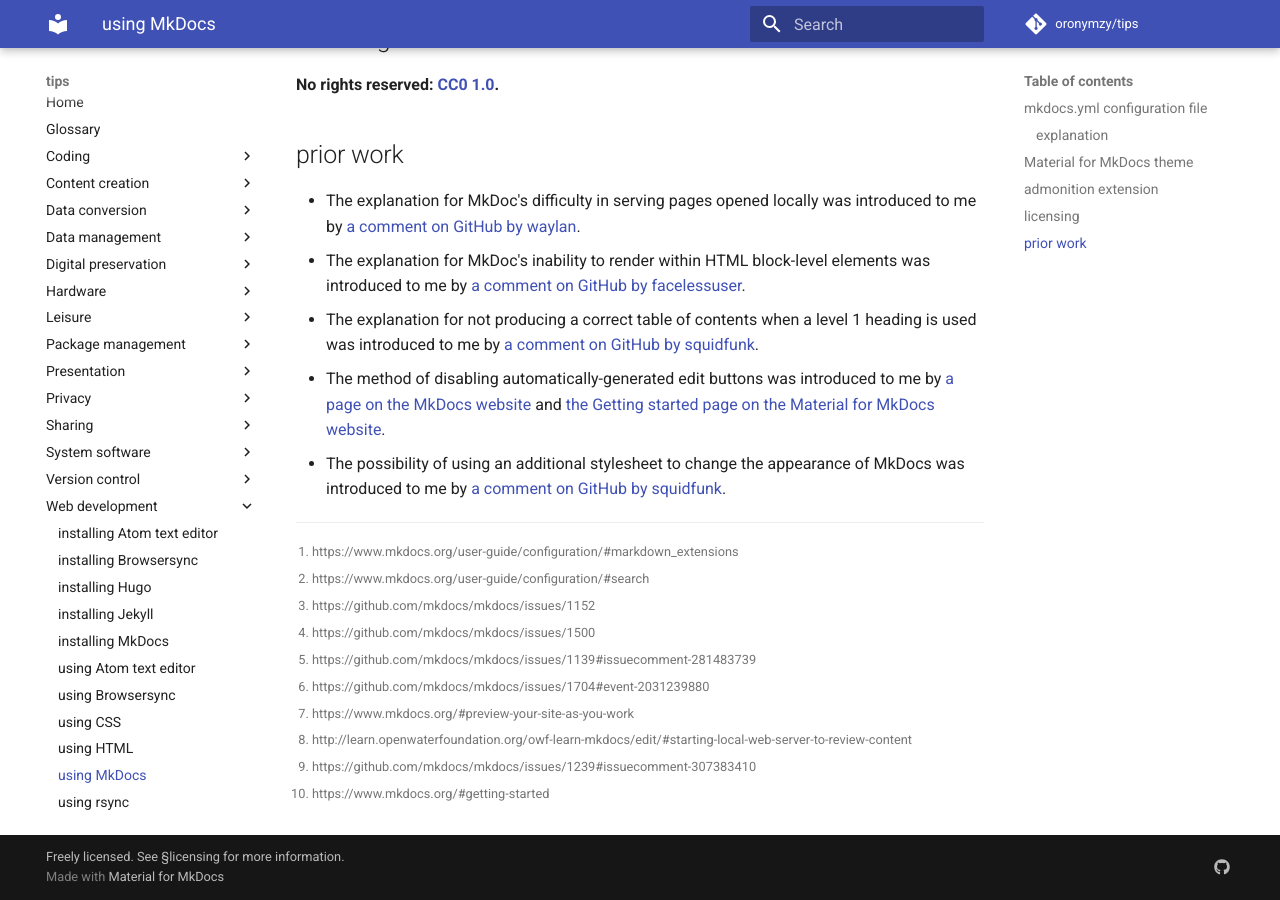
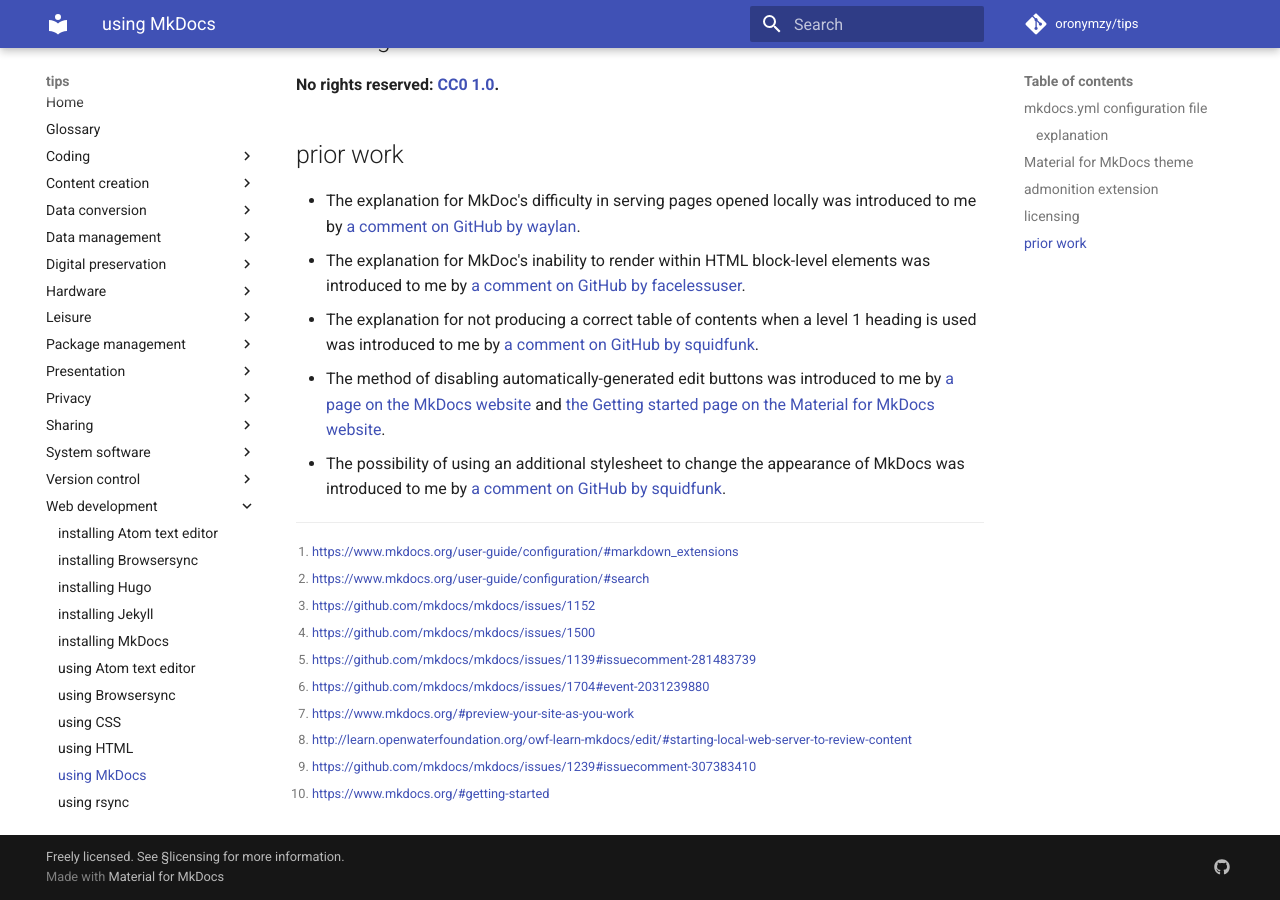
Before and after one commit to oronymzy/tips, an MkDocs documentation site: the page built from docs/usgMkDc.md, in a window 1280 px wide and 900 px high, scrolled down 5119 px. Built offline with MkDocs 1.6.1 and Material for MkDocs 9.7.7, drawn with Linux system fonts in a browser that asks for light colours; comment, search, counter and statistics services are not loaded.

Commit message:
Add automatic hyperlinks to footnotes

```diff
--- a/docs/usgMkDc.md
+++ b/docs/usgMkDc.md
@@ -167,13 +167,13 @@ Additional documentation is available for [Material for MkDocs](https://squidfun
 [admonition extension]: https://squidfunk.github.io/mkdocs-material/extensions/admonition/
 [Material for MkDocs]: https://squidfunk.github.io/mkdocs-material/
 [MkDocs]: https://www.mkdocs.org/
-[^usgMkDc1]: https://www.mkdocs.org/user-guide/configuration/#markdown_extensions
-[^usgMkDc2]: https://www.mkdocs.org/user-guide/configuration/#search
-[^usgMkDc3]: https://github.com/mkdocs/mkdocs/issues/1152
-[^usgMkDc4]: https://github.com/mkdocs/mkdocs/issues/1500
-[^usgMkDc5]: https://github.com/mkdocs/mkdocs/issues/1139#issuecomment-281483739
-[^usgMkDc6]: https://github.com/mkdocs/mkdocs/issues/1704#event-2031239880
-[^usgMkDc7]: https://www.mkdocs.org/#preview-your-site-as-you-work
-[^usgMkDc8]: http://learn.openwaterfoundation.org/owf-learn-mkdocs/edit/#starting-local-web-server-to-review-content
-[^usgMkDc9]: https://github.com/mkdocs/mkdocs/issues/1239#issuecomment-307383410
-[^usgMkDc10]: https://www.mkdocs.org/#getting-started
+[^usgMkDc1]: <https://www.mkdocs.org/user-guide/configuration/#markdown_extensions>
+[^usgMkDc2]: <https://www.mkdocs.org/user-guide/configuration/#search>
+[^usgMkDc3]: <https://github.com/mkdocs/mkdocs/issues/1152>
+[^usgMkDc4]: <https://github.com/mkdocs/mkdocs/issues/1500>
+[^usgMkDc5]: <https://github.com/mkdocs/mkdocs/issues/1139#issuecomment-281483739>
+[^usgMkDc6]: <https://github.com/mkdocs/mkdocs/issues/1704#event-2031239880>
+[^usgMkDc7]: <https://www.mkdocs.org/#preview-your-site-as-you-work>
+[^usgMkDc8]: <http://learn.openwaterfoundation.org/owf-learn-mkdocs/edit/#starting-local-web-server-to-review-content>
+[^usgMkDc9]: <https://github.com/mkdocs/mkdocs/issues/1239#issuecomment-307383410>
+[^usgMkDc10]: <https://www.mkdocs.org/#getting-started>
```
